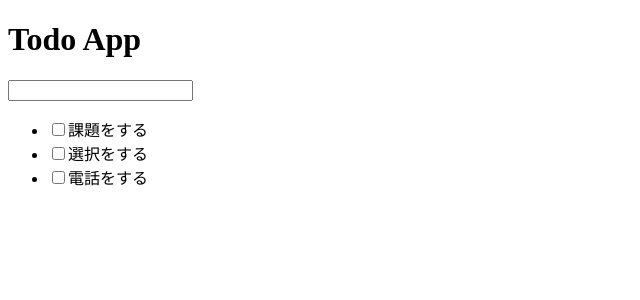
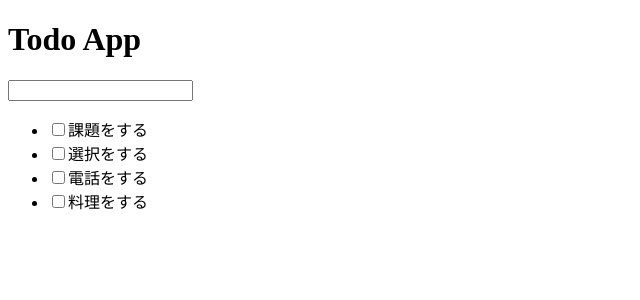
Before and after one commit to ShoheiTakei/todo-app, a React (Vite) app: page / in a window 1280 px wide. Shown: the top 300 px of the page, without its empty margins (0-640 px from the left). Built offline with nearby package versions, Linux system fonts and the light colour scheme.

Commit message:
add stub data

```diff
--- a/src/List.jsx
+++ b/src/List.jsx
@@ -1,12 +1,12 @@
-import React from "react"
 import Item from './Item'
 
-const List = () => {
+const List = ({todos}) => {
   return (
     <ul>
-      <Item content={'課題をする'} />
-      <Item content={'選択をする'} />
-      <Item content={'電話をする'}/>
+      <Item content={todos[0].content} />
+      <Item content={todos[1].content} />
+      <Item content={todos[2].content}/>
+      <Item content={todos[3].content}/>
     </ul>
   )
 }
--- a/src/app.jsx
+++ b/src/app.jsx
@@ -2,11 +2,26 @@ import Form from './Form'
 import List from './List'
 
 const App = () => {
+  const todos = [
+    {
+      content: '課題をする'
+    },
+    {
+      content: '選択をする'
+    },
+    {
+      content: '電話をする'
+    },
+    {
+      content: '料理をする'
+    }
+  ]
+
   return (
     <>
       <h1>Todo App</h1>
       <Form />
-      <List/>
+      <List todos={todos} />
     </>
   )
 }
```
